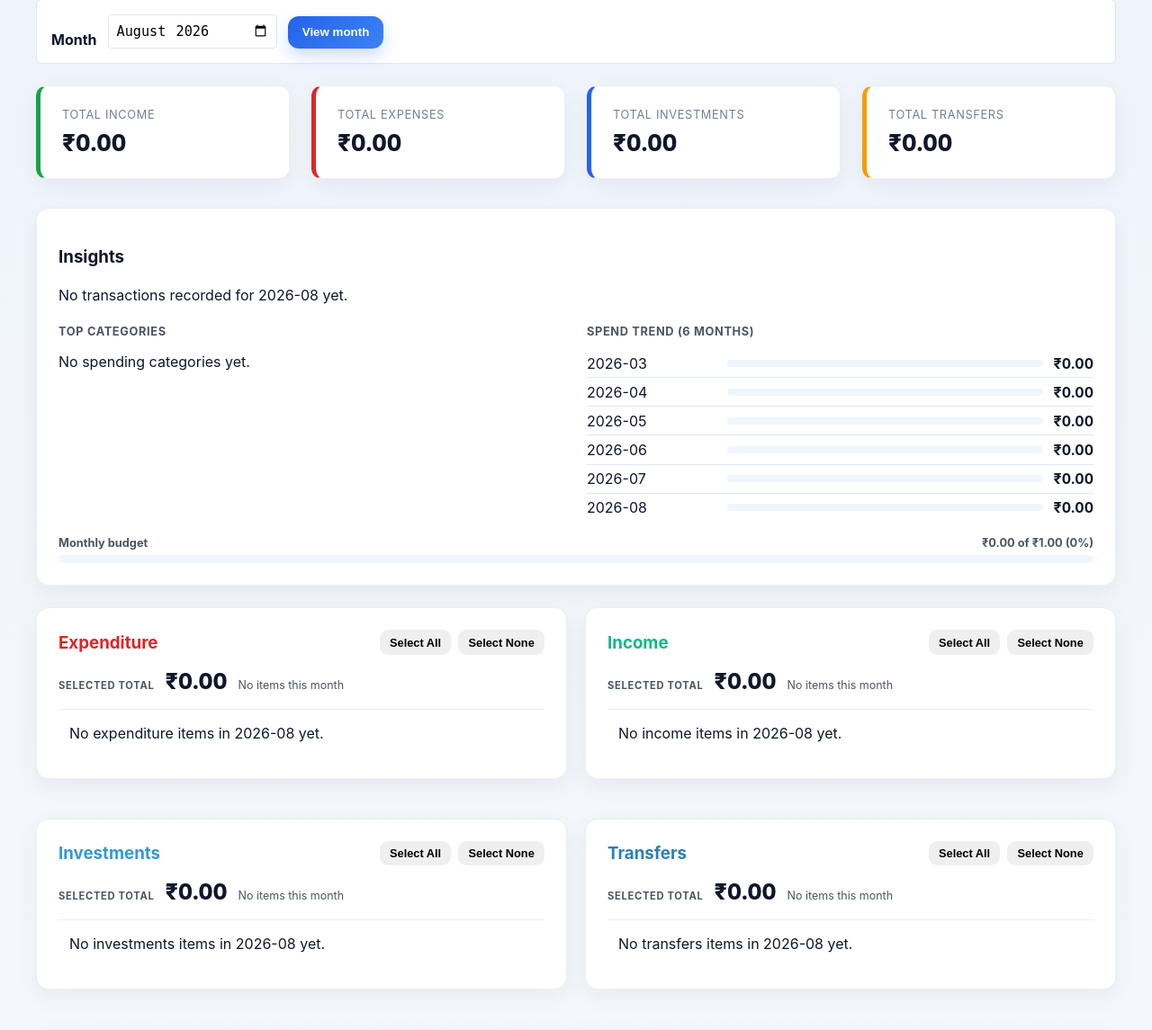
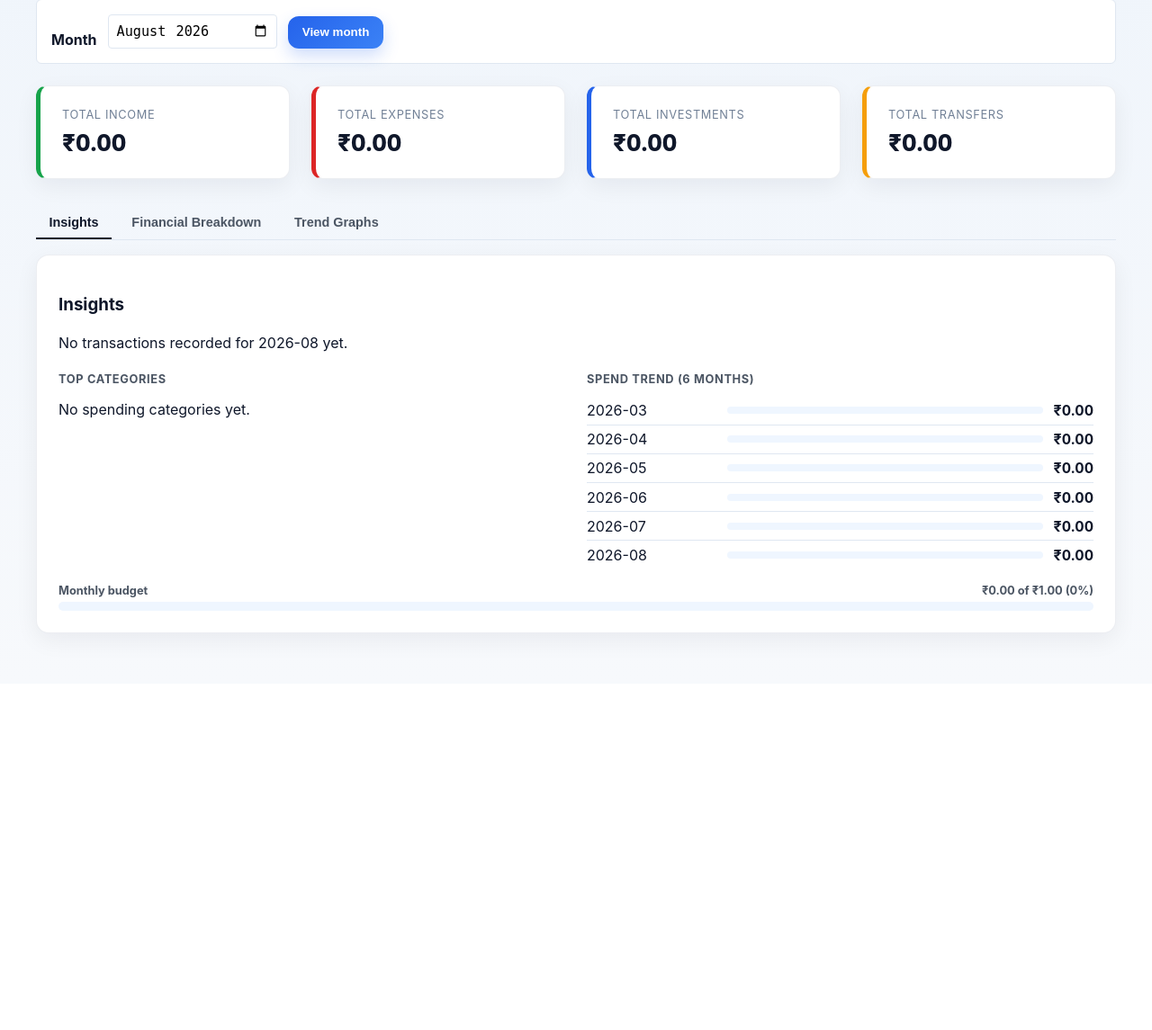
Before and after one commit to ahphanikrishna/FinanceManager, a Flask app: page /dashboard in a window 1280 px wide. Shown: the part 236-1381 px from the top of the page at 90% size. After the commit the page ends 956 px from the top, so only its background shows below. Run offline with Flask 3, Linux system fonts and the light colour scheme; a user stored in the database is signed in; tables that the repository leaves empty hold one stand-in row (values such as "Sample post").

Commit message:
feat: dashboard tabs (insights/grid/graphs), collapsible subcategories, item descriptions, left-aligned layout

```diff
--- a/static/css/dashboard.css
+++ b/static/css/dashboard.css
@@ -40,6 +40,38 @@
   .metric-value { font-size: 1.25rem; }
   .dashboard-filter { flex-wrap: wrap; }
 }
+
+/* --- dashboard tabs --- */
+.dash-tabs {
+  display: flex;
+  flex-wrap: wrap;
+  gap: 0.5rem;
+  margin: 1.5rem 0 1rem;
+  border-bottom: 1px solid var(--border-color);
+}
+
+.dash-tab {
+  border: 0;
+  background: transparent;
+  padding: 0.55rem 0.9rem;
+  font-size: 0.9rem;
+  font-weight: 600;
+  color: var(--muted-text);
+  cursor: pointer;
+  border-bottom: 2px solid transparent;
+  text-align: left;
+}
+
+.dash-tab:hover { color: var(--text-color); }
+
+.dash-tab.active {
+  color: var(--primary-color);
+  border-bottom-color: var(--primary-color);
+}
+
+.dash-panel { margin-bottom: 1.5rem; }
+
+.dash-panel[hidden] { display: none; }
 
 .insights-card .insights-summary {
   font-size: 1rem;
@@ -151,7 +183,7 @@
 .fin-card-header {
   display: flex;
   align-items: center;
-  justify-content: space-between;
+  justify-content: flex-start;
   gap: 0.75rem;
   flex-wrap: wrap;
 }
--- a/static/js/fin-grid.js
+++ b/static/js/fin-grid.js
@@ -1,13 +1,11 @@
-/* Dashboard 2x2 financial grid: grouped category/subcategory selection with
-   dynamic sum recalculation and per-card monthly trend charts.
-   Selection is client-side only; no page refreshes. */
+/* Dashboard tabs, 2x2 financial grid grouped selection with dynamic sum
+   recalculation, and per-card monthly trend charts. All client-side; no
+   page refreshes. */
 (function () {
   'use strict';
 
-  var grid = document.querySelector('.fin-grid');
-  if (!grid) return;
-
   var dataEl = document.getElementById('fin-grid-data');
+  if (!dataEl) return;
   var data = null;
   try {
     data = JSON.parse(dataEl.textContent);
@@ -39,6 +37,8 @@
   function forEachIn(scope, selector, fn) {
     Array.prototype.forEach.call(scope.querySelectorAll(selector), fn);
   }
+
+  var chartInits = [];
 
   var cards = document.querySelectorAll('.fin-card');
   Array.prototype.forEach.call(cards, function (card) {
@@ -87,7 +87,8 @@
       forEachIn(scope, selector, function (check) { check.checked = checked; });
     }
 
-    if (typeof window.Chart !== 'undefined' && canvas) {
+    chartInits.push(function () {
+      if (typeof window.Chart === 'undefined' || !canvas) return;
       var color = COLORS[type] || '#6366f1';
       new Chart(canvas, {
         type: 'line',
@@ -123,7 +124,7 @@
           }
         }
       });
-    }
+    });
 
     subToggles.forEach(function (toggle) {
       toggle.addEventListener('change', function () {
@@ -139,14 +140,6 @@
       });
     });
 
-    forEachIn(card, '[data-fin-action]', function (button) {
-      button.addEventListener('click', function () {
-        var checked = button.getAttribute('data-fin-action') === 'all';
-        setChecked(card, '.fin-item-check', checked);
-        recalc();
-      });
-    });
-
     forEachIn(card, '.fin-collapse-toggle', function (button) {
       button.addEventListener('click', function () {
         var group = button.closest('.fin-group');
@@ -156,10 +149,62 @@
       });
     });
 
+    forEachIn(card, '.fin-sub-collapse', function (button) {
+      button.addEventListener('click', function () {
+        var sub = button.closest('.fin-sub');
+        var collapsed = sub.classList.toggle('collapsed');
+        button.setAttribute('aria-expanded', collapsed ? 'false' : 'true');
+        button.title = collapsed ? 'Expand subcategory' : 'Collapse subcategory';
+      });
+    });
+
+    forEachIn(card, '[data-fin-action]', function (button) {
+      button.addEventListener('click', function () {
+        var checked = button.getAttribute('data-fin-action') === 'all';
+        setChecked(card, '.fin-item-check', checked);
+        recalc();
+      });
+    });
+
     itemChecks.forEach(function (check) {
       check.addEventListener('change', recalc);
     });
 
     recalc();
   });
+
+  // Charts are created lazily so the canvas has real dimensions the first
+  // time the graphs tab is shown.
+  var chartsReady = false;
+  function initCharts() {
+    if (chartsReady) return;
+    chartsReady = true;
+    chartInits.forEach(function (init) { init(); });
+  }
+
+  var tabButtons = Array.prototype.slice.call(document.querySelectorAll('.dash-tab'));
+  if (tabButtons.length) {
+    function activateTab(name) {
+      tabButtons.forEach(function (btn) {
+        var on = btn.getAttribute('data-dash-tab') === name;
+        btn.classList.toggle('active', on);
+        btn.setAttribute('aria-selected', on ? 'true' : 'false');
+      });
+      Array.prototype.forEach.call(document.querySelectorAll('.dash-panel'), function (panel) {
+        panel.hidden = panel.getAttribute('data-dash-panel') !== name;
+      });
+      if (name === 'graphs') initCharts();
+    }
+    tabButtons.forEach(function (btn) {
+      btn.addEventListener('click', function () {
+        activateTab(btn.getAttribute('data-dash-tab'));
+      });
+    });
+    var defaultBtn = tabButtons.filter(function (btn) {
+      return btn.classList.contains('active');
+    })[0];
+    activateTab(defaultBtn ? defaultBtn.getAttribute('data-dash-tab') : 'insights');
+  } else {
+    initCharts();
+  }
 })();
--- a/templates/dashboard.html
+++ b/templates/dashboard.html
@@ -38,6 +38,13 @@
     </div>
 </div>
 
+<div class="dash-tabs" role="tablist" aria-label="Dashboard sections">
+    <button type="button" class="dash-tab active" data-dash-tab="insights" role="tab" aria-selected="true">Insights</button>
+    <button type="button" class="dash-tab" data-dash-tab="grid" role="tab" aria-selected="false">Financial Breakdown</button>
+    <button type="button" class="dash-tab" data-dash-tab="graphs" role="tab" aria-selected="false">Trend Graphs</button>
+</div>
+
+<section class="dash-panel" data-dash-panel="insights" role="tabpanel">
 <div class="card insights-card">
     <h3>Insights</h3>
     <p class="insights-summary">{{ insights.summary_text }}</p>
@@ -95,7 +102,9 @@
     </div>
     {% endif %}
 </div>
+</section>
 
+<section class="dash-panel" data-dash-panel="grid" hidden role="tabpanel">
 <div class="fin-grid" role="group" aria-label="Monthly financial breakdown">
     {% for card in fin_grid.cards %}
     <section class="card fin-card" data-fin-type="{{ card.type }}" aria-label="{{ card.label }} card">
@@ -129,9 +138,10 @@
                 </div>
                 <ul class="fin-subs">
                     {% for sub in group.subcategories %}
-                    <li class="fin-sub">
+                    <li class="fin-sub collapsed">
                         {% if sub.name %}
                         <div class="fin-sub-header">
+                            <button type="button" class="fin-sub-collapse" aria-expanded="false" title="Expand subcategory"></button>
                             <label class="fin-sub-check">
                                 <input type="checkbox" class="fin-sub-toggle" checked>
                                 <span class="fin-sub-name">{{ sub.name }}</span>
@@ -144,6 +154,7 @@
                             <li class="fin-item" data-amount="{{ '%.2f'|format(item.amount) }}">
                                 <label class="fin-item-label">
                                     <input type="checkbox" class="fin-item-check" checked>
+                                    <span class="fin-item-desc">{{ item.description }}</span>
                                     <span class="fin-item-amount">₹{{ item.amount|inr }}</span>
                                 </label>
                             </li>
@@ -161,7 +172,9 @@
     </section>
     {% endfor %}
 </div>
+</section>
 
+<section class="dash-panel" data-dash-panel="graphs" hidden role="tabpanel">
 <section class="card fin-charts" aria-label="Monthly trend charts">
     <h3>Monthly trends ({{ fin_grid.labels|length }} months)</h3>
     <div class="fin-chart-grid">
@@ -175,6 +188,7 @@
         {% endfor %}
     </div>
 </section>
+</section>
 
 <script id="fin-grid-data" type="application/json">{{ fin_grid | tojson }}</script>
 {% endblock %}
```
Also changed, not shown: other parts of static/css/dashboard.css (+54 -5 lines), test_run.py (+21 -2 lines).
